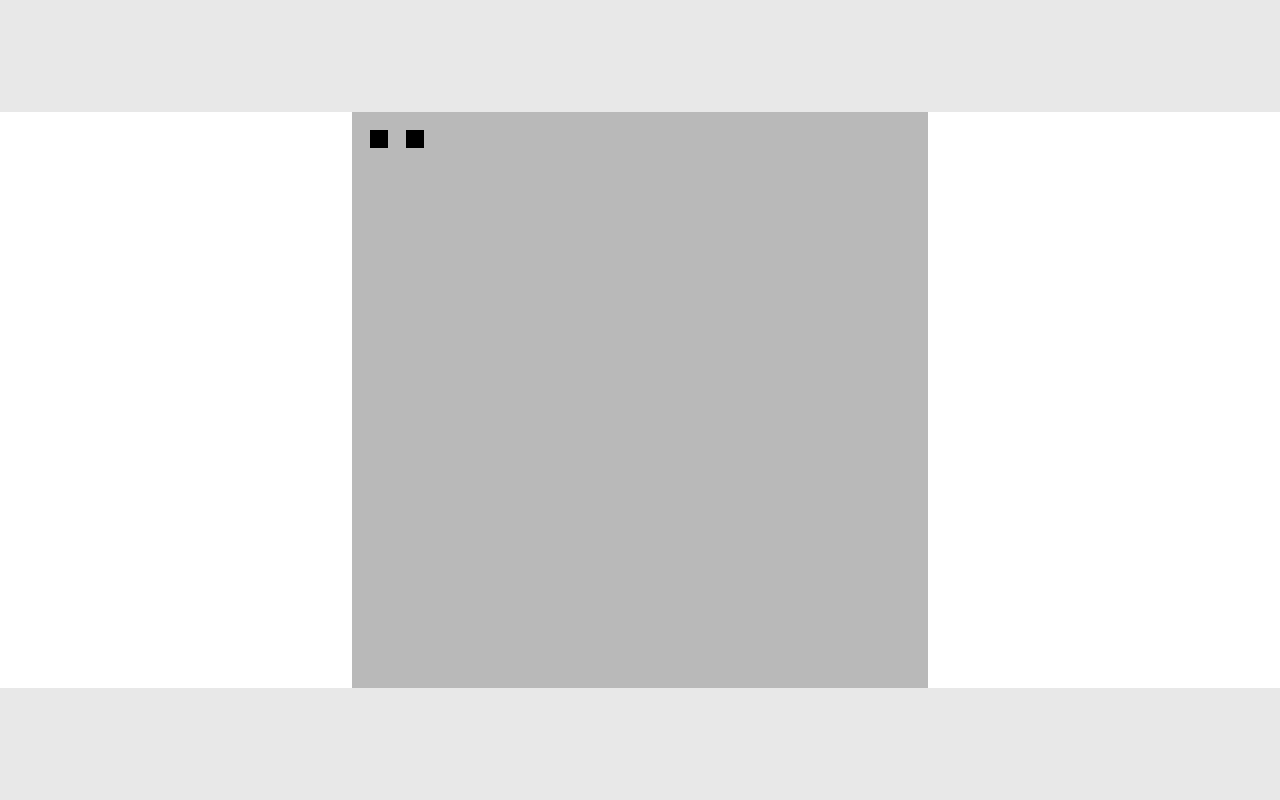
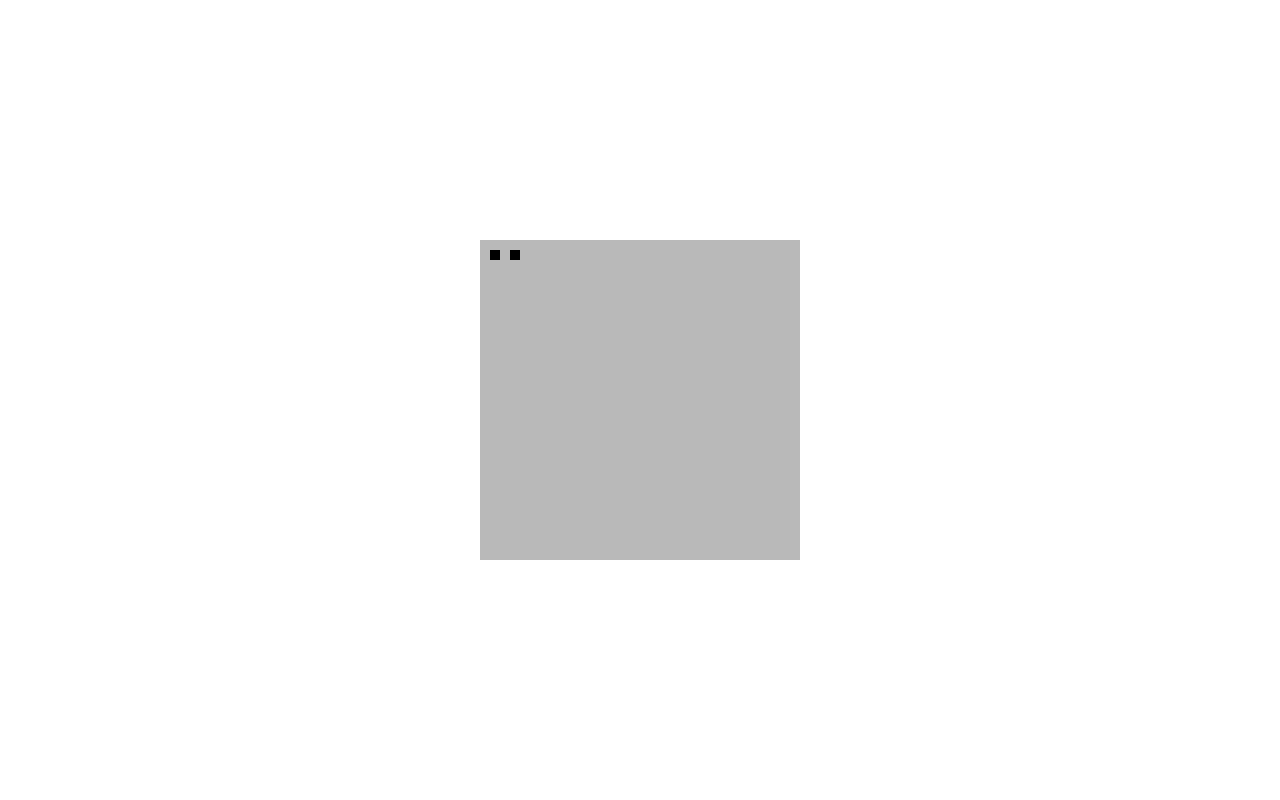
Before and after one commit to KevinLEEEEEEE/pixel32, a website built with webpack: page src/html/index.html in a window 1280 px wide. Built offline with nearby package versions, Linux system fonts and the light colour scheme.

Commit message:
redesign

```diff
--- a/src/css/main.css
+++ b/src/css/main.css
@@ -1,22 +1,20 @@
 body {
-  display: flex;
-  flex-direction: column;
   margin: 0;
-  height: 800px;
+  padding: 0;
 }
 
 .drawBox {
   display: flex;
   justify-content: center;
   align-items: center;
-  flex: 2;
-  width: 100%;
+  width: 100vw;
+  height: 100vh;
 }
 
 .drawContainer {
   position: relative;
-  width: 90vw;
-  height: 90vw;
+  width: 50vw;
+  height: 50vw;
   zoom: .5;
 }
 
@@ -30,9 +28,3 @@ canvas {
   height: 100%;
   background-color: rgba(0, 0, 0, .15);
 }
-
-.controlBox {
-  flex: 1;
-  width: 100%;
-  background-color: rgba(0, 0, 0, .09);
-}
--- a/src/html/index.html
+++ b/src/html/index.html
@@ -7,17 +7,11 @@
     <title>starts</title>
   </head>
   <body>
-    <div class="controlBox">
-
-    </div>
     <div class="drawBox">
       <div class="drawContainer">
         <canvas id="locationCanvas"></canvas>
         <canvas id="contentCanvas"></canvas>
       </div>
     </div>
-    <div class="controlBox">
-
-    </div>
   </body>
 </html>
```
